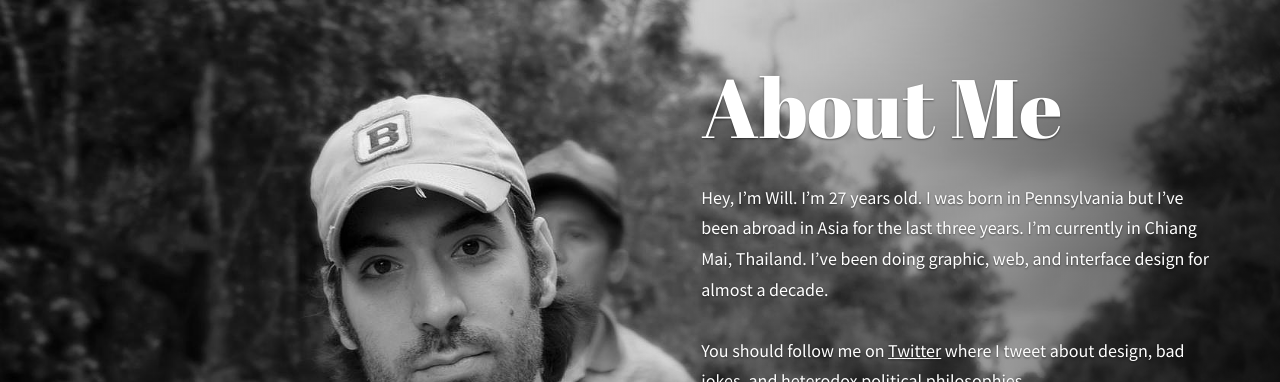
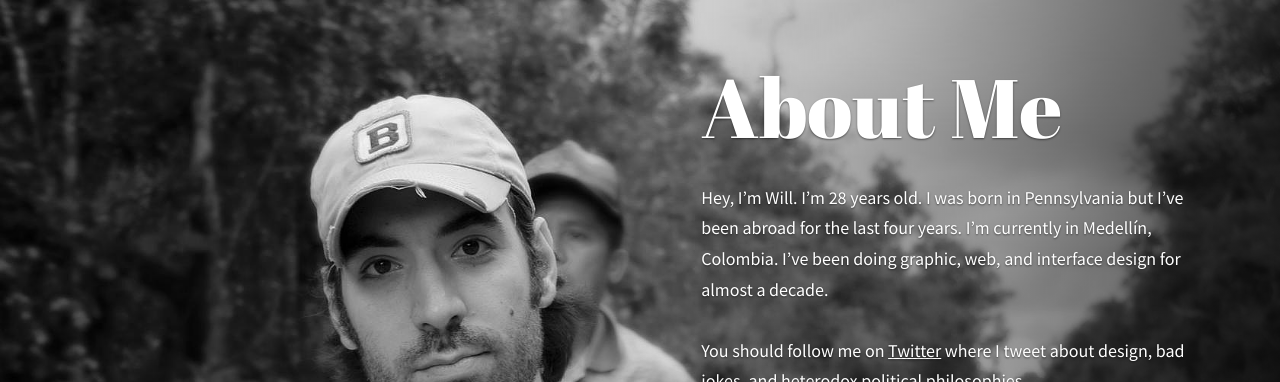
Before and after one commit to moyer/moyer.github.com, a Jekyll site: the page built from about/index.html, in a window 1280 px wide. Shown: the top 382 px of the page. Built offline with Jekyll 4.4.1, drawn with Linux system fonts in a browser that asks for light colours; Markdown is read by kramdown in place of the engine named in the settings.

Commit message:
updated About page

```diff
--- a/about/index.html
+++ b/about/index.html
@@ -9,7 +9,7 @@ date: 2013-01-31
 
 	<div class="about__body">
 		<h1>About Me</h1>
-		<p>Hey, I&#8217;m Will. I&#8217;m 27 years old. I was born in Pennsylvania but I&#8217;ve been abroad in Asia for the last three years. I&#8217;m currently in Chiang Mai, Thailand. I&rsquo;ve been doing graphic, web, and interface design for almost a decade.</p>
+		<p>Hey, I&#8217;m Will. I&#8217;m 28 years old. I was born in Pennsylvania but I&#8217;ve been abroad for the last four years. I&#8217;m currently in Medellín, Colombia. I&rsquo;ve been doing graphic, web, and interface design for almost a decade.</p>
 
 		<p>You should follow me on <a href='http://twitter.com/willmoyer'>Twitter</a> where I tweet about design, bad jokes, and heterodox political philosophies.</p>
 
```
